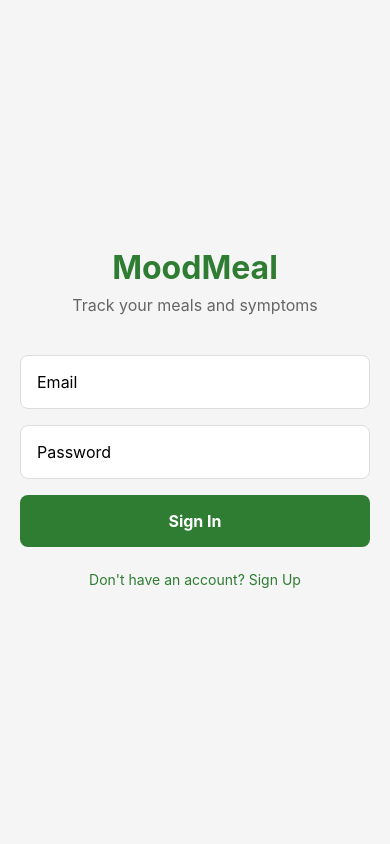
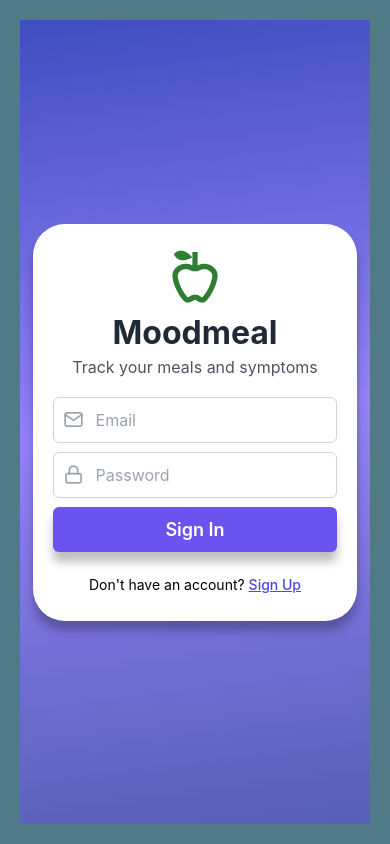
Before and after one commit to longngo2312/MoodMeal, a React Native app: screen /Auth in a window 390 px wide. Built offline with nearby package versions, Linux system fonts and the light colour scheme; no server answers.

Commit message:
Login/Signup V2

```diff
--- a/src/screens/AuthScreen.jsx
+++ b/src/screens/AuthScreen.jsx
@@ -11,15 +11,22 @@ import {
   ScrollView,
 } from 'react-native';
 import { useAuth } from '../contexts/AuthContext';
+import { MaterialCommunityIcons } from '@expo/vector-icons';
+import Feather from 'react-native-vector-icons/Feather';
+import { LinearGradient } from 'expo-linear-gradient';
 
+// Main Authentication Screen Component
 export const AuthScreen = () => {
+  // State management for form inputs and loading state
   const [isLogin, setIsLogin] = useState(true);
   const [email, setEmail] = useState('');
   const [password, setPassword] = useState('');
   const [loading, setLoading] = useState(false);
   const { signIn, signUp } = useAuth();
 
+  // Handle authentication logic for both sign in and sign up
   const handleAuth = async () => {
+    // Validate form inputs
     if (!email || !password) {
       Alert.alert('Error', 'Please fill in all fields');
       return;
@@ -27,32 +34,47 @@ export const AuthScreen = () => {
 
     setLoading(true);
     try {
+      // Attempt authentication based on mode (login/signup)
       if (isLogin) {
         await signIn(email, password);
-      } else {
+      }
+      else {
         await signUp(email, password);
         Alert.alert('Success', 'Account created! Please check your email to verify your account.');
       }
-        } catch (error) {
+    }
+    catch (error) {
       Alert.alert('Error', error.message);
-    } finally {
+    }
+    finally {
       setLoading(false);
     }
   };
 
+  // UI Render
   return (
+    // KeyboardAvoidingView handles keyboard behavior on different platforms
     <KeyboardAvoidingView
       style={styles.container}
       behavior={Platform.OS === 'ios' ? 'padding' : 'height'}
     >
+      <LinearGradient
+        colors={['#3123f481','#9381f9','#5b43e380']}
+        start={{x:-100,y:-355}}
+        end={{x:100,y:355}}
+        style={styles.gradientBackground}
+      >
+        {/* ScrollView allows content to scroll when keyboard is shown */}
         <ScrollView contentContainerStyle={styles.scrollContainer}>
           <View style={styles.formContainer}>
-          <Text style={styles.title}>MoodMeal</Text>
-          <Text style={styles.subtitle}>
-            Track your meals and symptoms
-          </Text>
+            <MaterialCommunityIcons name="food-apple-outline" size={64} color="#2e7d32" style={styles.appIcon} />
+            <Text style={styles.title}>Moodmeal</Text>
+            <Text style={styles.subtitle}>Track your meals and symptoms</Text>
 
             <View style={styles.form}>
+              {/*Email Input*/}
+              <View style={styles.inputContainer}>
+                <Feather name="mail" size={20} color="#9ca3af" style={styles.inputIcon}/>
                 <TextInput
                   style={styles.input}
                   placeholder="Email"
@@ -61,25 +83,43 @@ export const AuthScreen = () => {
                   keyboardType="email-address"
                   autoCapitalize="none"
                   autoCorrect={false}
+                  placeholderTextColor="#9ca3af"
                 />
+              </View>
+
+              <View style={styles.inputContainer}>
+                <Feather name="lock" size={20} color="#9ca3af" style={styles.inputIcon}/>
                 <TextInput
                   style={styles.input}
                   placeholder="Password"
                   value={password}
                   onChangeText={setPassword}
+                  keyboardType="email-address"
                   secureTextEntry
                   autoCapitalize="none"
                   autoCorrect={false}
+                  placeholderTextColor="#9ca3af"
                 />
+              </View>
+
+
 
               <TouchableOpacity
-              style={[styles.button, loading && styles.buttonDisabled]}
+                style={[
+                  styles.button,
+                  loading && styles.buttonDisabled,
+                  isLogin ? styles.button : styles.button,
+                ]}
                 onPress={handleAuth}
                 disabled={loading}
               >
+                {loading ? (
+                  <ActivityIndicator color="#FFFFFF" />
+                ) : (
                   <Text style={styles.buttonText}>
-                {loading ? 'Loading...' : isLogin ? 'Sign In' : 'Sign Up'}
+                    {isLogin ? 'Sign In' : 'Sign Up'}
                   </Text>
+                )}
               </TouchableOpacity>
 
               <TouchableOpacity
@@ -88,76 +128,137 @@ export const AuthScreen = () => {
               >
                 <Text style={styles.switchText}>
                   {isLogin
-                  ? "Don't have an account? Sign Up"
-                  : 'Already have an account? Sign In'}
+                    ? "Don't have an account? "
+                    : 'Already have an account? '}
+                  <Text style={styles.switchLinkText}>
+                    {isLogin ? 'Sign Up' : 'Sign In'}
+                  </Text>
                 </Text>
               </TouchableOpacity>
             </View>
           </View>
         </ScrollView>
+      </LinearGradient>
     </KeyboardAvoidingView>
   );
 };
 
+// Styles
 const styles = StyleSheet.create({
+  // Container styles
   container: {
     flex: 1,
-    backgroundColor: '#f5f5f5',
+    backgroundColor: '#507A86',
+    justifyContent: 'center',
+    //alignItems: 'center',
+    padding: 20,
+  },
+  gradientBackground: {
+    flex: 1, // Make the gradient fill its parent
+    width: '100%',
+    justifyContent: 'center',
+    alignItems: 'center',
   },
   scrollContainer: {
     flexGrow: 1,
     justifyContent: 'center',
+    alignItems: 'center',
   },
   formContainer: {
+    backgroundColor: 'white',
     padding: 20,
+    borderRadius: 32,
     alignItems: 'center',
+    width: '95%',
+    maxWidth: 500,
+    alignItems: 'center',
+
+    shadowColor: '#000',
+    shadowOffset : {width: 0, height: 10},
+    shadowOpacity: 0.25,
+    shadowRadius: 10,
+
+    elevation: 10,
   },
+  appIcon: {
+    marginBottom: 5,
+  },
+  // Typography styles
   title: {
     fontSize: 32,
     fontWeight: 'bold',
-    color: '#2e7d32',
-    marginBottom: 8,
+    color: '#1f2937',
+    marginBottom: 5,
   },
   subtitle: {
     fontSize: 16,
-    color: '#666',
-    marginBottom: 40,
+    color: '#4b5563',
+    marginBottom: 20,
     textAlign: 'center',
   },
+
+  // Form styles
   form: {
     width: '100%',
-    maxWidth: 400,
+    maxWidth: 500,
+  },
+  inputContainer: {
+    flexDirection: 'row',
+    alignItems: 'center',
+    backgroundColor: 'white',
+    borderRadius: 6,
+    borderWidth: 1,
+    borderColor: '#d1d5db',
+    marginBottom: 9,
+    paddingHorizontal: 10,
+  },
+  inputIcon: {
+    marginRight: 12,
   },
   input: {
-    backgroundColor: 'white',
-    borderRadius: 8,
-    padding: 16,
-    marginBottom: 16,
+    flex:1,
+    paddingVertical: 12,
     fontSize: 16,
-    borderWidth: 1,
-    borderColor: '#ddd',
+    color: '#1f2937',
   },
+
+  // Button styles
   button: {
-    backgroundColor: '#2e7d32',
-    borderRadius: 8,
-    padding: 16,
+    backgroundColor: '#6a53eeff',
+    borderRadius: 6,
+    paddingVertical: 12,
     alignItems: 'center',
     marginBottom: 16,
+    shadowColor: '#000',
+    shadowOffset : {width: 0, height: 10},
+    shadowOpacity: 0.25,
+    shadowRadius: 10,
+
+    elevation: 10,
   },
   buttonDisabled: {
-    backgroundColor: '#ccc',
+    backgroundColor: '#9ca3af', // gray-400 for disabled
+    opacity: 0.7,
   },
   buttonText: {
     color: 'white',
-    fontSize: 16,
-    fontWeight: 'bold',
+    fontSize: 18, // text-lg equivalent
+    fontWeight: '600'
   },
+
+  // Switch button styles
   switchButton: {
     alignItems: 'center',
     padding: 8,
+    fontSize: 14
   },
   switchText: {
-    color: '#2e7d32',
+    color: '#000000ff',
     fontSize: 14,
   },
+  switchLinkText: {
+    color: '#4f46e5',
+    fontWeight: '500',
+    textDecorationLine: 'underline',
+  },
 });
```
Also changed, not shown: package.json (+6 -1 lines), src/screens/test.jsx (added), 1 other file (tests, documents, lock files or other folders). Lines whose indentation alone changed are shown as unchanged.
